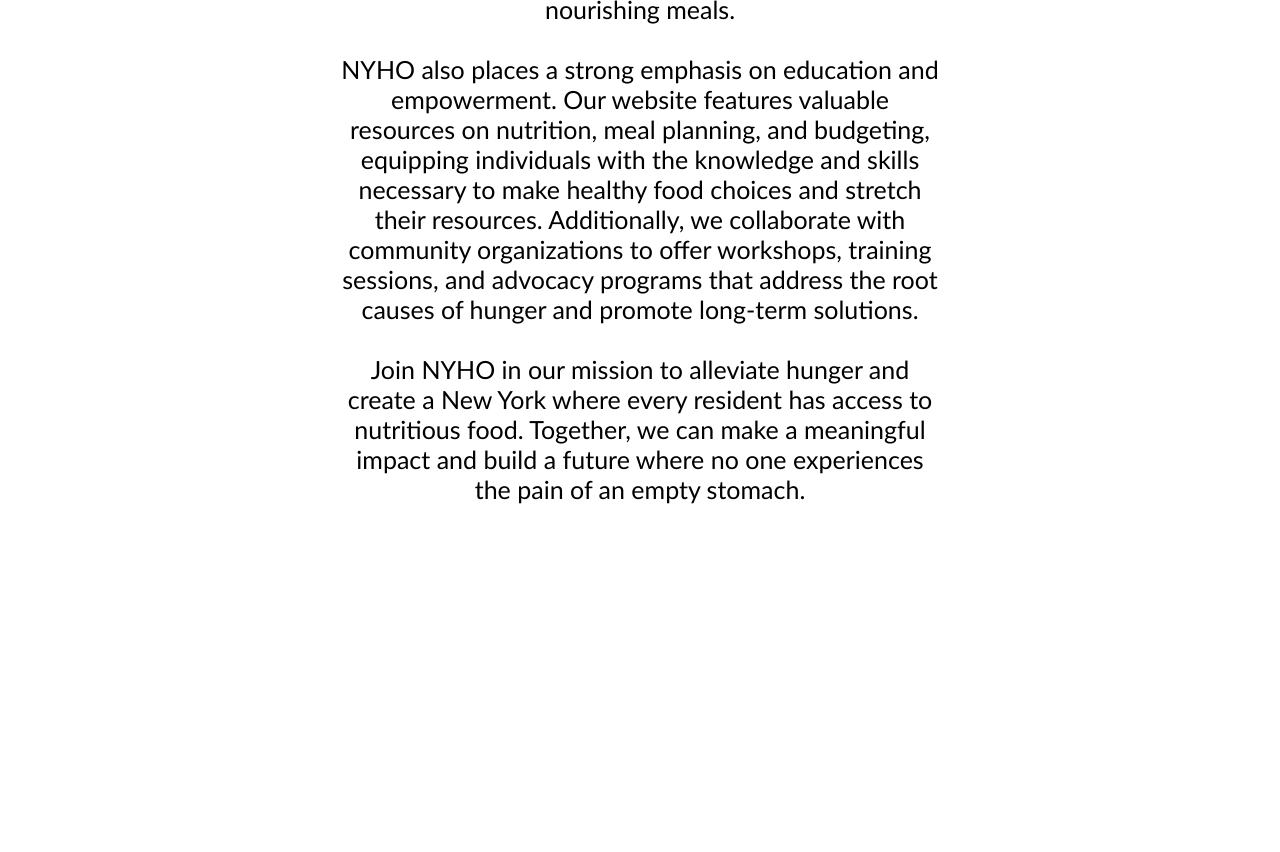
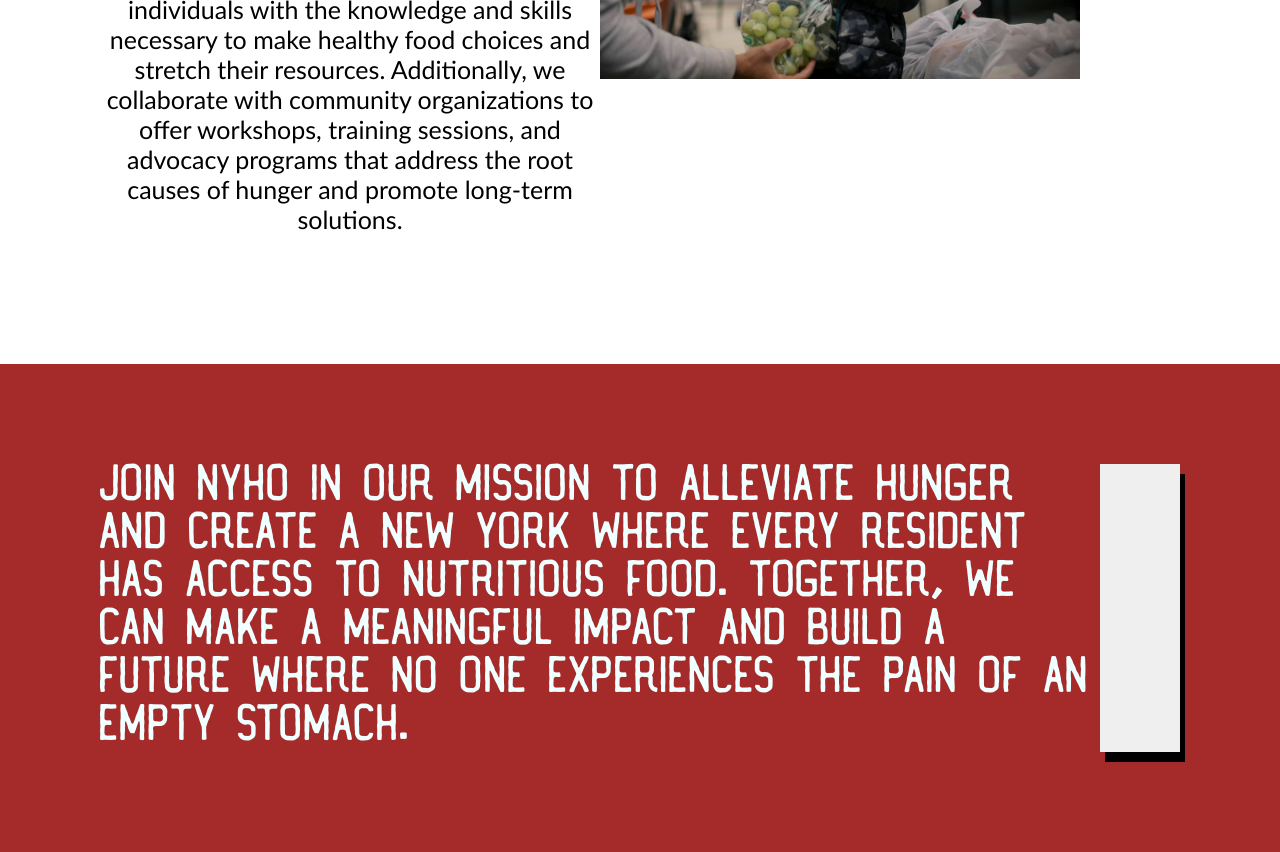
Before and after one commit to mvoyevoda/TTP-Assignment-01, a plain HTML site: page index.html in a window 1280 px wide. Shown: the part 1456-2308 px from the top of the page. Before the commit the page ends 2060 px from the top, so only its background shows below. Drawn offline with Linux system fonts and the light colour scheme.

Commit message:
initial commit

```diff
--- a/index.html
+++ b/index.html
@@ -15,10 +15,8 @@
             <a href="./signup.html">Sign Up</a>
         </div>
     </nav>
-    <!-- <section class="gallery">
 
-    </section>      -->
-    <section class="content">
+    <section class="content" id="content1">
         <img class="home-images" src="./images/pic1.jpeg">
         <p>
             Welcome to NYHO: New York Hunger Organization, a compassionate initiative dedicated to combating hunger and improving food security across the diverse communities of New York. At NYHO, we firmly believe that no individual should go to bed hungry, and we are committed to creating a hunger-free city by providing vital support and resources to those in need.
@@ -27,13 +25,23 @@
             <br><br>
 
         </p>
+    </section>
+    <section class="content" id="content2">
         <p>
             Through strategic partnerships with local food banks, community organizations, and generous donors, NYHO distributes nutritious meals, food packages, and fresh produce to individuals and families facing hunger. Our network of dedicated volunteers works tirelessly to collect, sort, and distribute food items, ensuring that those most in need have access to nourishing meals.
             <br><br>
             NYHO also places a strong emphasis on education and empowerment. Our website features valuable resources on nutrition, meal planning, and budgeting, equipping individuals with the knowledge and skills necessary to make healthy food choices and stretch their resources. Additionally, we collaborate with community organizations to offer workshops, training sessions, and advocacy programs that address the root causes of hunger and promote long-term solutions.
             <br><br>
-            Join NYHO in our mission to alleviate hunger and create a New York where every resident has access to nutritious food. Together, we can make a meaningful impact and build a future where no one experiences the pain of an empty stomach.
         </p>
+        <img class="home-images" src="./images/pic2.jpeg">
     </section>
+
+    <section class="mission">
+        <p>Join NYHO in our mission to alleviate hunger and create a New York where every resident has access to nutritious food. Together, we can make a meaningful impact and build a future where no one experiences the pain of an empty stomach.</p>
+        <button class="action-btn"></button>
+        <button class="action-btn"></button>
+    </section>
+
+
 </body>
 </html>
--- a/styles.css
+++ b/styles.css
@@ -33,21 +33,49 @@ nav a:hover {
     padding: 100px;
     display: flex;
     flex-direction: row;
-    flex-wrap: wrap;
+    /* flex-wrap: wrap; */
+    align-items: center;
+    /* background-color: blue; */
 }
 
 .content p {
     max-width: 600px;
     font-size: 25px;
     text-align: center;
-    margin: auto;
+    margin: 0 auto;
+    /* background-color: red; */
     /* margin-left: 100px; */
     /* margin-top: 100px; */
+    /* display: flex;
+    align-items: center; */
 }
 
 .home-images {
-    min-width: 50vh;
-    max-height: 50vh;
-    margin-bottom: 100px;
+    min-width: 60vh;
+    max-height: 60vh;
+    /* margin-bottom: 100px; */
     margin-right: 100px;
 }
+
+.mission {
+    display: flex;
+    background-color: brown;
+    padding: 100px;
+}
+
+.mission p {
+    margin: 0 auto;
+    color: azure;
+    font-size: 48px;
+}
+
+#content1 {
+    /* background-color: green; */
+    display: flex; /
+}
+
+.action-btn {
+    padding: 20px;
+    box-shadow: 5px 10px;
+    border: 2px;
+}
```
Also changed, not shown: images/pic2.jpeg (added).
